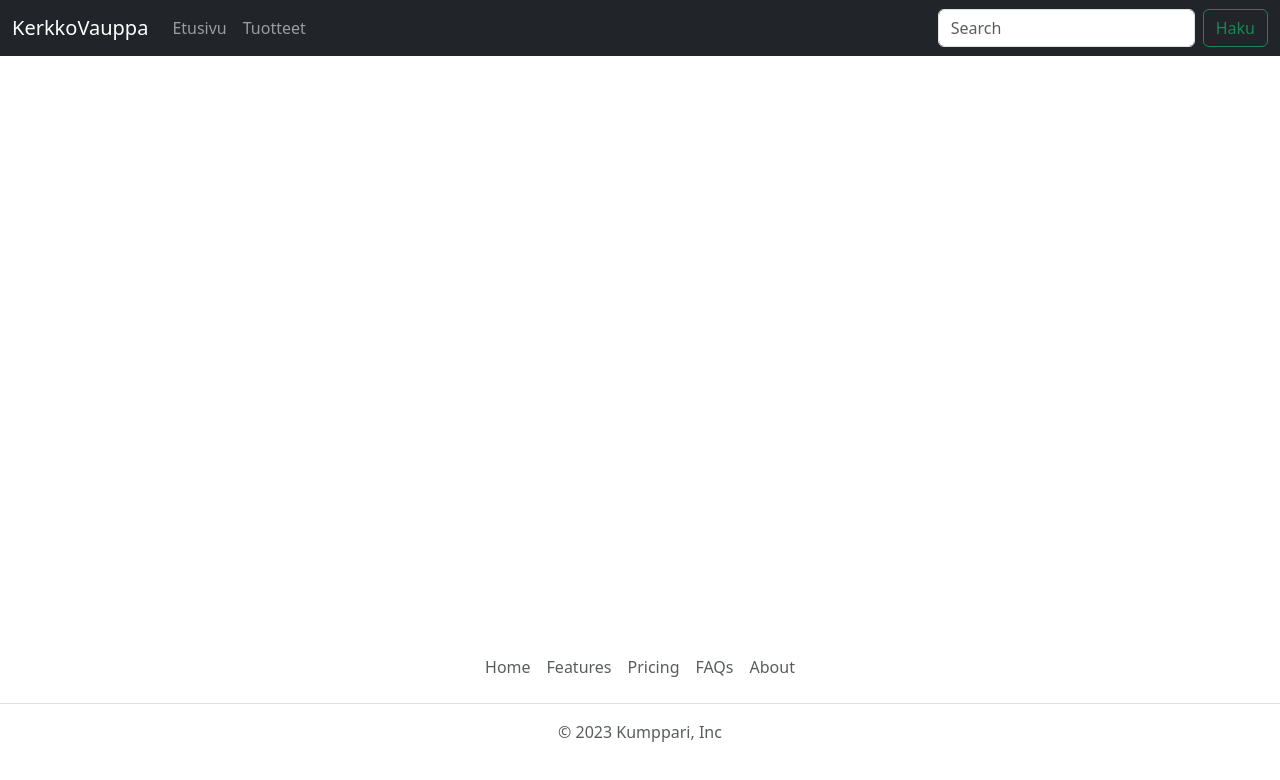
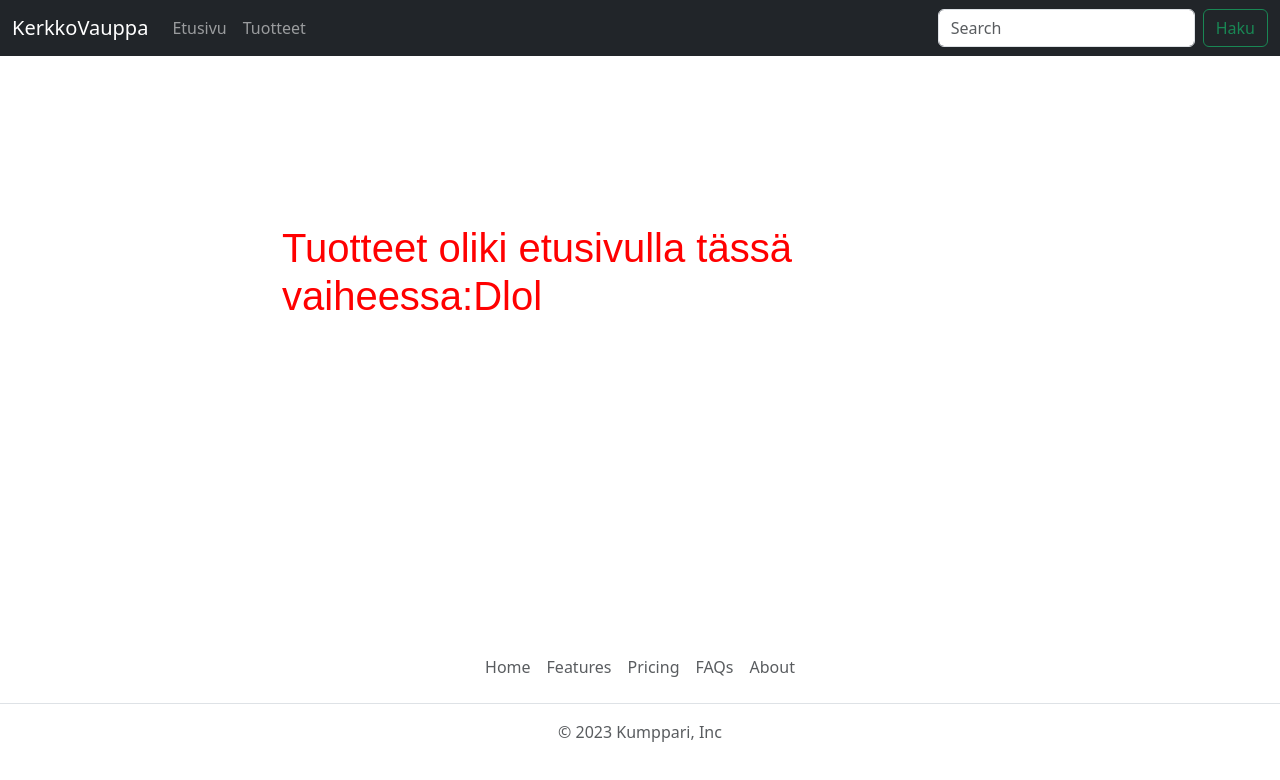
Before and after one commit to SG-9-A/Verkkokauppa, a React (Create React App) app: page /products in a window 1280 px wide. Shown: the top 780 px of the page. Built offline with nearby package versions, Linux system fonts and the light colour scheme.

Commit message:
Add files via upload
Lisätty teksti tuotesivulle

```diff
--- a/src/pages/Products.js
+++ b/src/pages/Products.js
@@ -1,7 +1,19 @@
 import React from 'react'
+import BootstrapCarousel from '../components/Carousel'
 
-export default function Home() {
-  return (
-    <div>Products</div>
-  )
+class MyHeader extends React.Component {
+  render() {
+    const mystyle = {
+      color: "red",
+      padding: "200px",
+      fontFamily: "Arial",
+    };
+    return (
+      <div>
+      <h1 style={mystyle}>Tuotteet oliki etusivulla tässä vaiheessa:Dlol</h1>
+      </div>
+    );
+  }
 }
+
+export default MyHeader;
```
